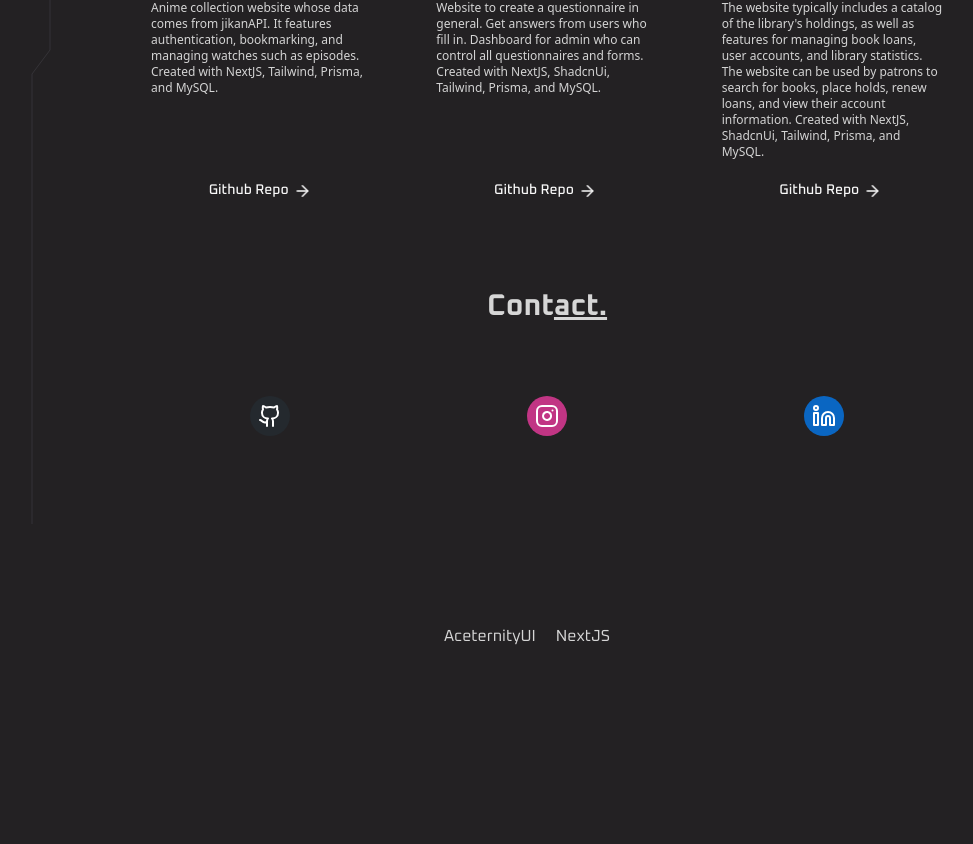
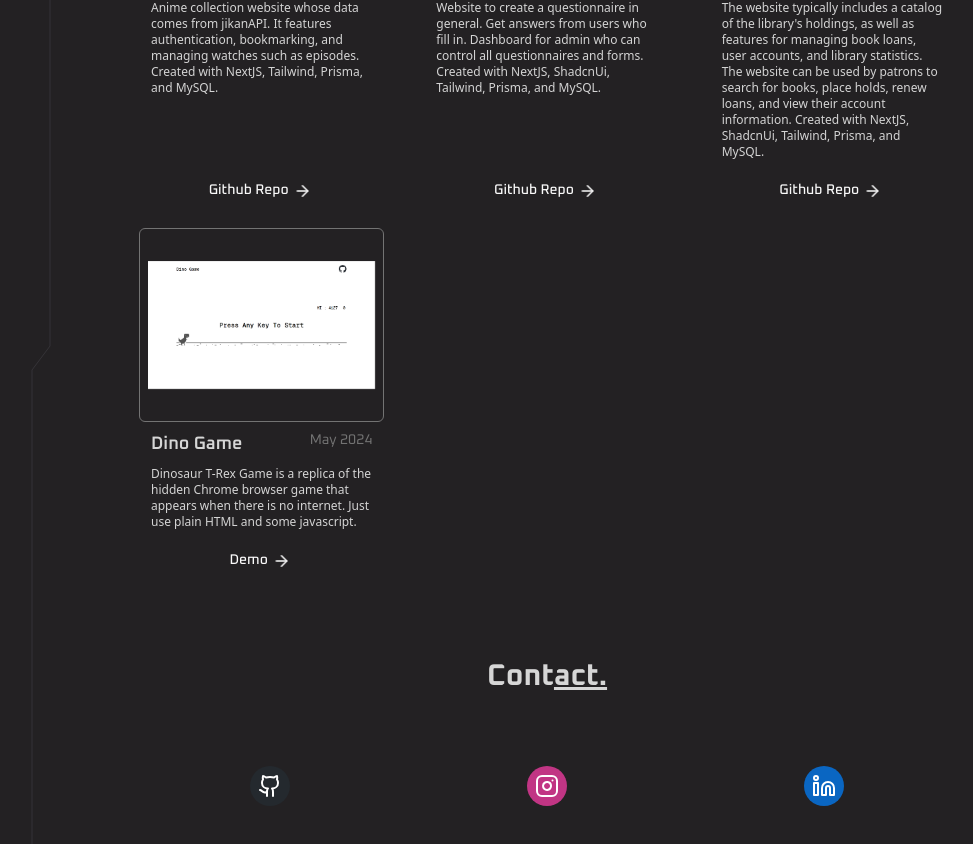
Before and after one commit to Gaks3/portfolio-nextjs, a Next.js app: page / in a window 1280 px wide. Shown: the part 1874-2718 px from the top of the page, without its empty margins (113-1086 px from the left). Before the commit the page ends 2534 px from the top, so only its background shows below. Built offline with nearby package versions, Linux system fonts and the light colour scheme.

Commit message:
feat: add new project "dino game"

```diff
--- a/src/components/ProjectCard.tsx
+++ b/src/components/ProjectCard.tsx
@@ -9,12 +9,14 @@ export default function ProjectCard({
   date,
   description,
   link,
+  label = 'Github Repo',
 }: {
   image: string
   title: string
   date: string
   description: string
   link: string
+  label?: string
 }) {
   return (
     <div className='flex flex-col w-full h-full space-y-2'>
@@ -42,7 +44,7 @@ export default function ProjectCard({
         asChild
       >
         <Link href={link}>
-          Github Repo <ArrowRight size={18} className='animate-bounce-right' />
+          {label} <ArrowRight size={18} className='animate-bounce-right' />
         </Link>
       </Button>
     </div>
@@ -74,6 +76,14 @@ export function ProjectCards() {
         description="The website typically includes a catalog of the library's holdings, as well as features for managing book loans, user accounts, and library statistics. The website can be used by patrons to search for books, place holds, renew loans, and view their account information. Created with NextJS, ShadcnUi, Tailwind, Prisma, and MySQL."
         link='https://github.com/Gaks3/perpus'
       />
+      <ProjectCard
+        image='/dino-game.png'
+        title='Dino Game'
+        date='May 2024'
+        description='Dinosaur T-Rex Game is a replica of the hidden Chrome browser game that appears when there is no internet. Just use plain HTML and some javascript.'
+        label='Demo'
+        link='https://gaks3.github.io/dino-game/'
+      />
     </>
   )
 }
```
Also changed, not shown: public/dino-game.png (added).
